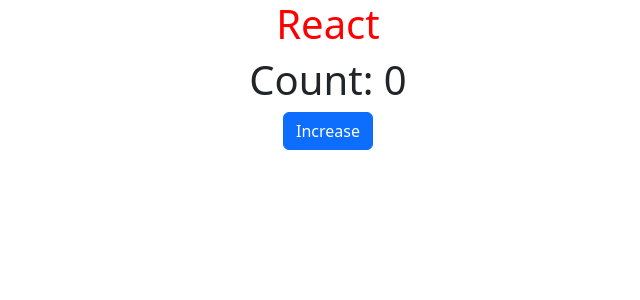
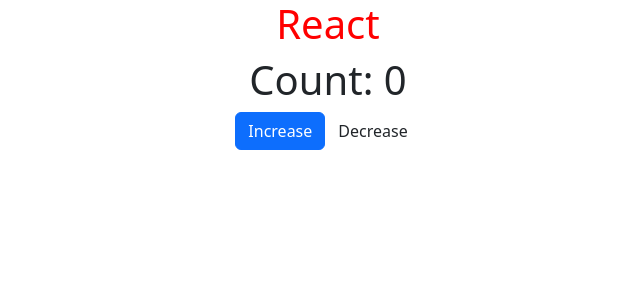
Before and after one commit to nasim341/React-Project, a React (Create React App) app: page / in a window 1280 px wide. Shown: the top 300 px of the page, without its empty margins (312-952 px from the left). Built offline with nearby package versions, Linux system fonts and the light colour scheme.

Commit message:
decrease button

```diff
--- a/src/App.js
+++ b/src/App.js
@@ -19,17 +19,20 @@
     );
 }
 
-
 function Counter(){
     const [count,setCount] = useState(0);
-    const incraesecount=()=>{
+    const incraeseCount=()=>{
         setCount(count+1);
+    }
+    const decreaseCount=()=>{
+        setCount(count-1);
     }
 
     return(
         <div>
             <h1>Count: {count}</h1>
-            <button onClick={incraesecount} className='btn btn-primary'>Increase</button>
+            <button onClick={incraeseCount} className='btn btn-primary'>Increase</button>
+            <button onClick={decreaseCount} className='btn btn-'>Decrease</button>
         </div>
     )
 }
```
